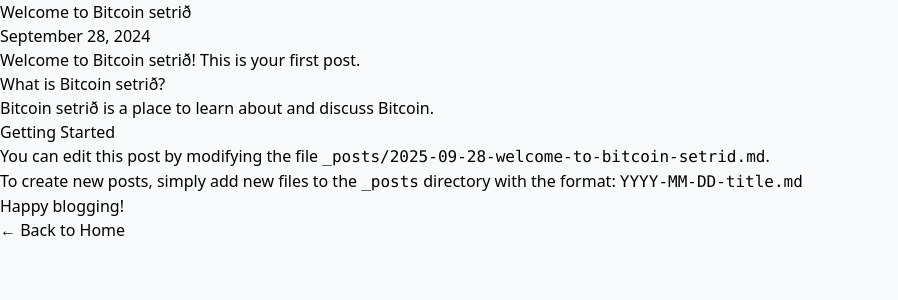
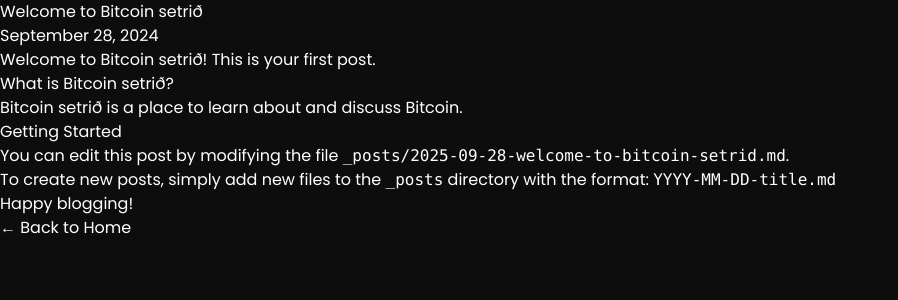
Before and after one commit to Eiiki/bitcoinsetrid, a Jekyll site: the page built from _posts/2024-09-28-welcome-to-bitcoin-setrid.md, in a window 1280 px wide. Shown: the top 300 px of the page, without its empty margins (0-898 px from the left). Built offline with Jekyll 4.4.1, drawn with Linux system fonts in a browser that asks for light colours; nearby versions of some CDN libraries.

Commit message:
Update to dark theme with Poppins font
- Change background to rgb(13, 13, 13)
- Set all text color to white
- Add Poppins font from Google Fonts
- Configure custom Tailwind font family
- Update title text color from gray to white

🤖 Generated with [Claude Code](https://claude.com/claude-code)

Co-Authored-By: Claude <noreply@anthropic.com>

```diff
--- a/_layouts/default.html
+++ b/_layouts/default.html
@@ -5,8 +5,22 @@
     <meta name="viewport" content="width=device-width, initial-scale=1.0">
     <title>{{ page.title | default: site.title }}</title>
     <script src="https://cdn.tailwindcss.com"></script>
+    <link rel="preconnect" href="https://fonts.googleapis.com">
+    <link rel="preconnect" href="https://fonts.gstatic.com" crossorigin>
+    <link href="https://fonts.googleapis.com/css2?family=Poppins:wght@400;600;700&display=swap" rel="stylesheet">
+    <script>
+        tailwind.config = {
+            theme: {
+                extend: {
+                    fontFamily: {
+                        'poppins': ['Poppins', 'Poppins Placeholder', 'sans-serif'],
+                    }
+                }
+            }
+        }
+    </script>
 </head>
-<body class="bg-gray-50 min-h-screen">
+<body class="min-h-screen font-poppins text-white" style="background-color: rgb(13, 13, 13);">
     {{ content }}
 </body>
 </html>
```
Also changed, not shown: index.md (+1 -1 lines), 2 other files.
